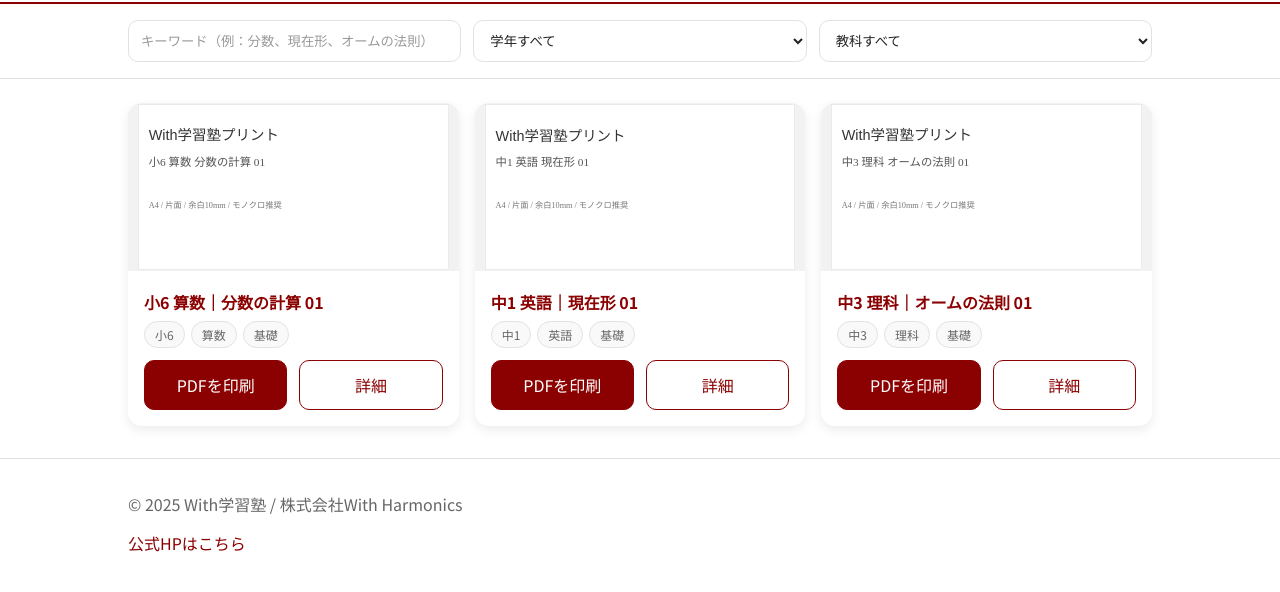
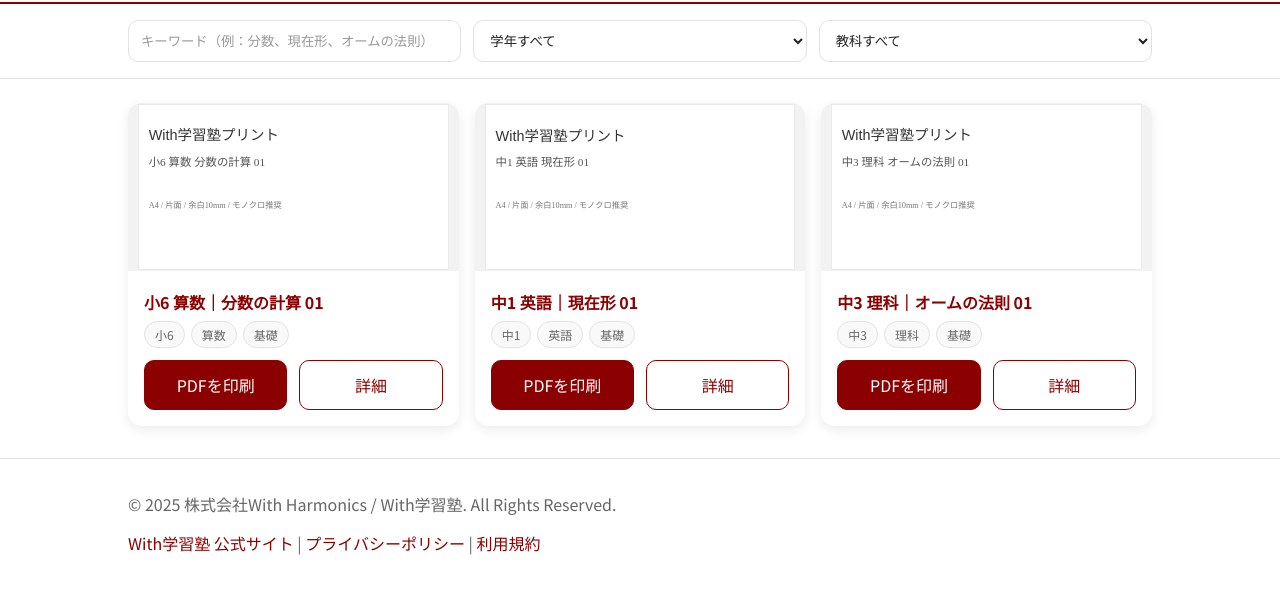
Before and after one commit to with-harmonics/with-worksheets-site, a plain HTML site: page index.html in a window 1280 px wide. Shown: the part 106-698 px from the top of the page. Drawn offline with Linux system fonts and the light colour scheme.

Commit message:
Update index.html

```diff
--- a/index.html
+++ b/index.html
@@ -54,12 +54,16 @@
   </main>
 
   <!-- ====== フッター ====== -->
-  <footer class="site-footer">
-    <div class="wrap">
-      <p>© 2025 With学習塾 / 株式会社With Harmonics</p>
-      <p><a href="https://www.withgakushujuku.com/" target="_blank" rel="noopener">公式HPはこちら</a></p>
-    </div>
-  </footer>
+<footer class="site-footer">
+  <div class="wrap">
+    <p>© 2025 株式会社With Harmonics / With学習塾. All Rights Reserved.</p>
+    <p>
+      <a href="https://www.withgakushujuku.com/" target="_blank" rel="noopener">With学習塾 公式サイト</a> |
+      <a href="legal/privacy.html">プライバシーポリシー</a> |
+      <a href="legal/terms.html">利用規約</a>
+    </p>
+  </div>
+</footer>
 
   <!-- ====== スクリプト ====== -->
   <script src="main.js"></script>
```
